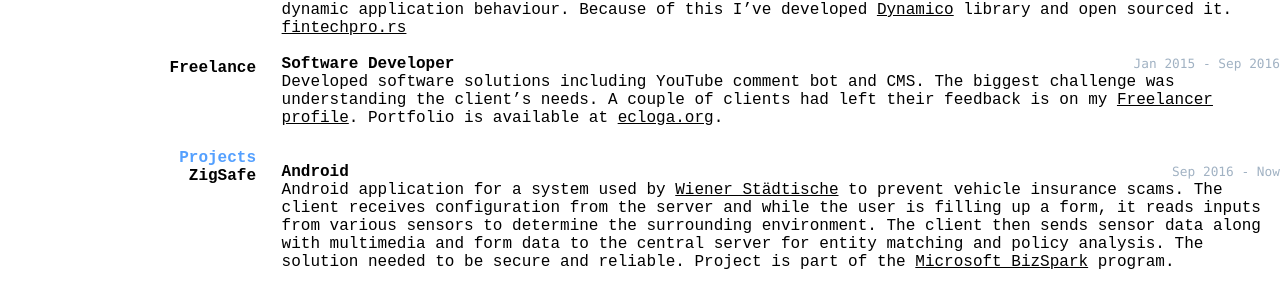
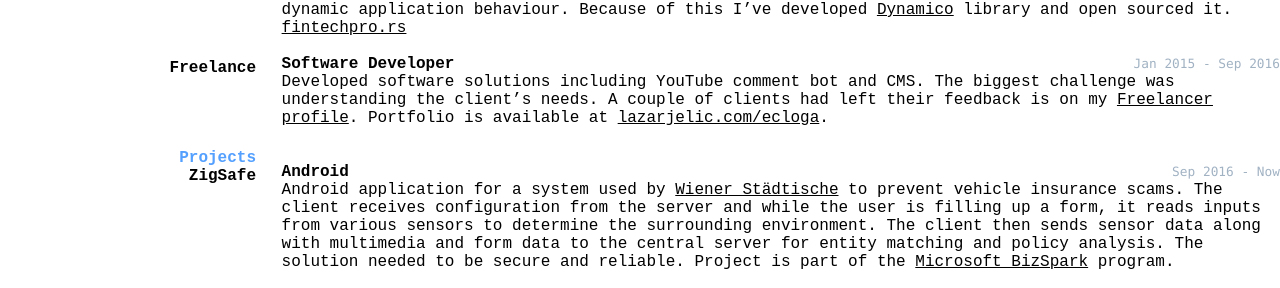
Before and after one commit to jelic98/cv, a Jekyll site: the page built from index.md, in a window 1280 px wide. Shown: the part 506-794 px from the top of the page. Built offline with Jekyll 4.4.1, drawn with Linux system fonts in a browser that asks for light colours; our own code applies the rules of GitHub Pages for plain Markdown files.

Commit message:
Updated portfolio URL

```diff
--- a/index.md
+++ b/index.md
@@ -57,7 +57,7 @@ __Software Developer__
 Developed software solutions including YouTube comment bot and CMS.
 The biggest challenge was understanding the client’s needs.
 A couple of clients had left their feedback is on my [Freelancer profile](https://www.freelancer.com/u/jelic).
-Portfolio is available at [ecloga.org](https://www.ecloga.org).
+Portfolio is available at [lazarjelic.com/ecloga](https://lazarjelic.com/ecloga).
 
 ## Projects
 
```
